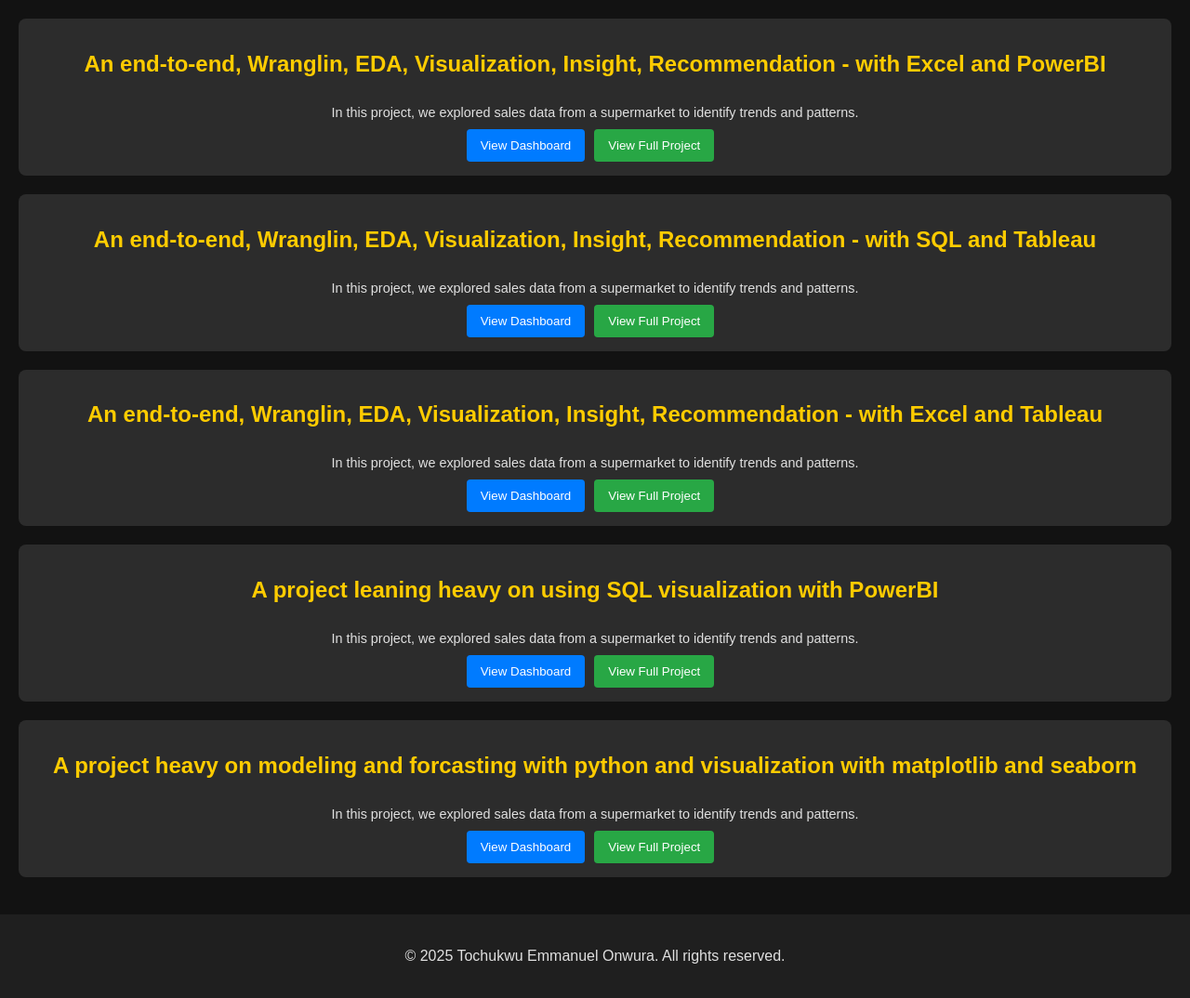
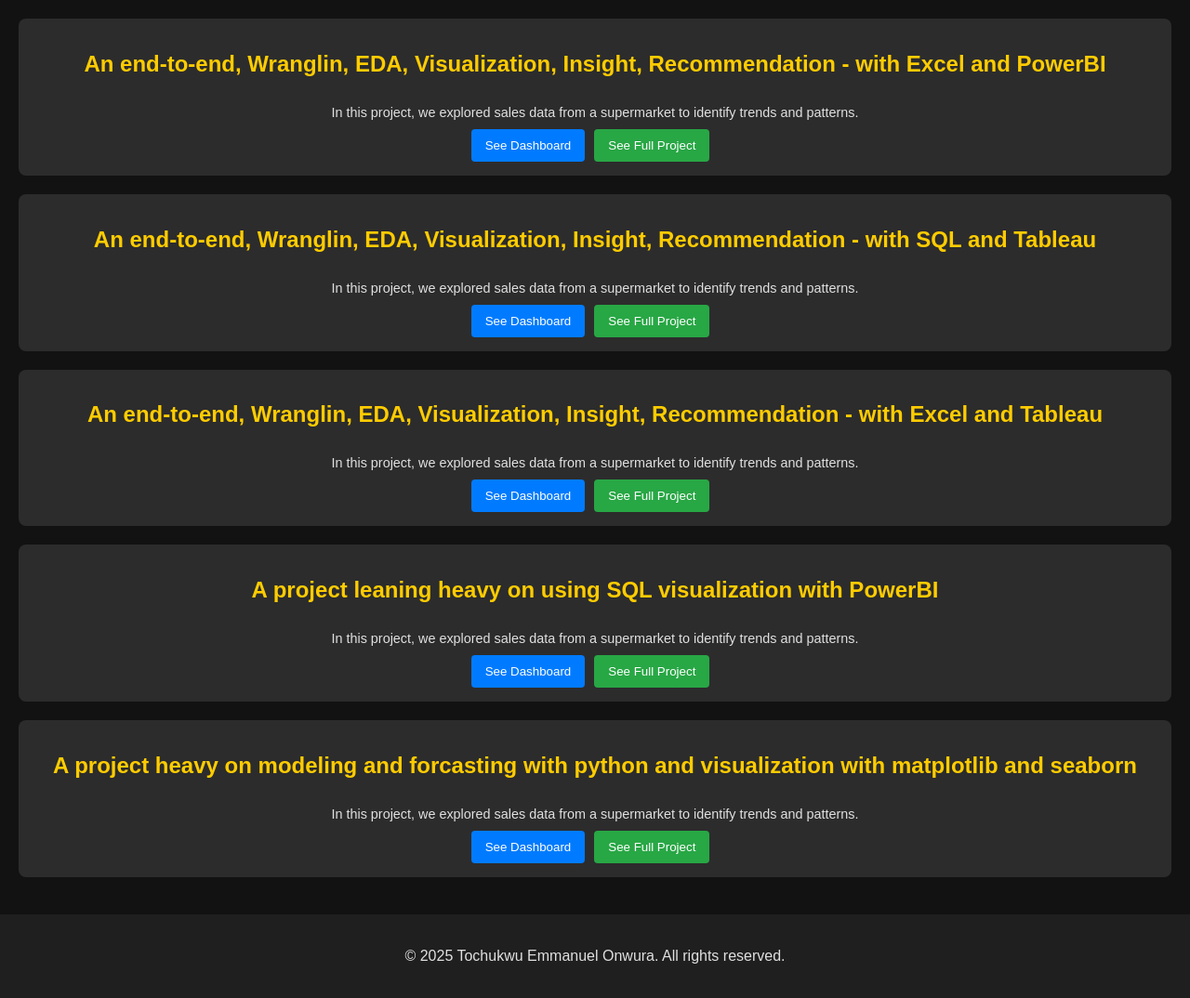
Before and after one commit to onwuratobe/data-analyst-portfolio-onwuratobe, a plain HTML site: page index.html in a window 1280 px wide. Shown: the part 120-1194 px from the top of the page at 93% size. Drawn offline with Linux system fonts and the light colour scheme.

Commit message:
change text on dashboard and repo buttons

```diff
--- a/index.html
+++ b/index.html
@@ -16,8 +16,8 @@
             <h2>An end-to-end, Wranglin, EDA, Visualization, Insight, Recommendation - with Excel and PowerBI</h2>
             <p class="description">In this project, we explored sales data from a supermarket to identify trends and patterns.</p>
             <div class="action-button">
-                <button class="dashboard-btn" onclick="showDashboard('project1')">View Dashboard</button>
-                <button class="repo-btn" onclick="openRepo('project1')">View Full Project</button>
+                <button class="dashboard-btn" onclick="showDashboard('project1')">See Dashboard</button>
+                <button class="repo-btn" onclick="openRepo('dataproject1')">See Full Project </button>
             </div>
             <div id="project1-dashboard" class="dashboard-preview">
                 <img src="src/media/images/project1-dashboard.png" alt="Supermart Sales Dashboard">
@@ -28,8 +28,8 @@
             <h2>An end-to-end, Wranglin, EDA, Visualization, Insight, Recommendation - with SQL and Tableau</h2>
             <p class="description">In this project, we explored sales data from a supermarket to identify trends and patterns.</p>
             <div class="action-button">
-                <button class="dashboard-btn" onclick="showDashboard('project2')">View Dashboard</button>
-                <button class="repo-btn" onclick="openRepo('project2')">View Full Project</button>
+                <button class="dashboard-btn" onclick="showDashboard('project2')">See Dashboard</button>
+                <button class="repo-btn" onclick="openRepo('dataproject2')">See Full Project </button>
             </div>
             <div id="project2-dashboard" class="dashboard-preview">
                 <img src="src/media/images/project2-dashboard.png" alt="Supermart Sales Dashboard">
@@ -40,8 +40,8 @@
             <h2>An end-to-end, Wranglin, EDA, Visualization, Insight, Recommendation - with Excel and Tableau</h2>
             <p class="description">In this project, we explored sales data from a supermarket to identify trends and patterns.</p>
             <div class="action-button">
-                <button class="dashboard-btn" onclick="showDashboard('project3')">View Dashboard</button>
-                <button class="repo-btn" onclick="openRepo('project3')">View Full Project</button>
+                <button class="dashboard-btn" onclick="showDashboard('project3')">See Dashboard</button>
+                <button class="repo-btn" onclick="openRepo('dataproject3')">See Full Project </button>
             </div>
             <div id="project3-dashboard" class="dashboard-preview">
                 <img src="src/media/images/project3-dashboard.png" alt="Supermart Sales Dashboard">
@@ -52,8 +52,8 @@
             <h2>A project leaning heavy on using SQL visualization with PowerBI</h2>
             <p class="description">In this project, we explored sales data from a supermarket to identify trends and patterns.</p>
             <div class="action-button">
-                <button class="dashboard-btn" onclick="showDashboard('project4')">View Dashboard</button>
-                <button class="repo-btn" onclick="openRepo('project4')">View Full Project</button>
+                <button class="dashboard-btn" onclick="showDashboard('project4')">See Dashboard</button>
+                <button class="repo-btn" onclick="openRepo('dataproject4')">See Full Project </button>
             </div>
             <div id="project4-dashboard" class="dashboard-preview">
                 <img src="src/media/images/project4-dashboard.png" alt="Supermart Sales Dashboard">
@@ -64,8 +64,8 @@
             <h2>A project heavy on modeling and forcasting with python and visualization with matplotlib and seaborn</h2>
             <p class="description">In this project, we explored sales data from a supermarket to identify trends and patterns.</p>
             <div class="action-button">
-                <button class="dashboard-btn" onclick="showDashboard('project5')">View Dashboard</button>
-                <button class="repo-btn" onclick="openRepo('project5')">View Full Project</button>
+                <button class="dashboard-btn" onclick="showDashboard('project5')">See Dashboard</button>
+                <button class="repo-btn" onclick="openRepo('dataproject5')">See Full Project </button>
             </div>
             <div id="project5-dashboard" class="dashboard-preview">
                 <img src="src/media/images/project5-dashboard.png" alt="Supermart Sales Dashboard">
--- a/src/js/main.js
+++ b/src/js/main.js
@@ -8,11 +8,11 @@
 
 function openRepo(projectId) {
     const repos = {
-        project1: 'https://github.com/onwuratobe/project1',
-        project2: 'https://github.com/onwuratobe/project2',
-        project3: 'https://github.com/onwuratobe/project3',
-        project4: 'https://github.com/onwuratobe/project4',
-        project5: 'https://github.com/onwuratobe/project5',
+        dataproject1: 'https://github.com/onwuratobe/dataproject1',
+        dataproject2: 'https://github.com/onwuratobe/dataproject2',
+        dataproject3: 'https://github.com/onwuratobe/dataproject3',
+        dataproject4: 'https://github.com/onwuratobe/dataproject4',
+        dataproject5: 'https://github.com/onwuratobe/dataproject5',
     };
     const repoUrl = repos[projectId];
     if (repoUrl) {
```
